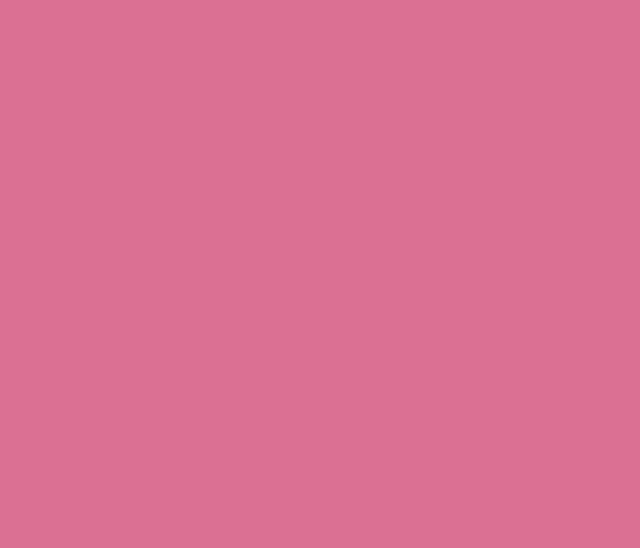
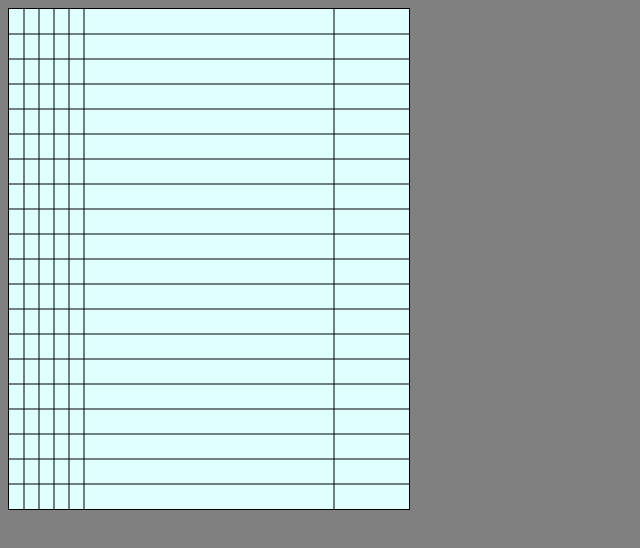
Before and after one commit to Rosqilla/Tetris, a plain HTML site: page index.html in a window 1280 px wide. Shown: the whole page, without its empty margins (0-640 px from the left). Drawn offline with Linux system fonts and the light colour scheme.

Commit message:
Tamaño de las barras laterales, tamaño donde se juega y lineas verticales de la cuadricula de la izquierda y lineas horizonntales de toda la cuadricula

```diff
--- a/index.html
+++ b/index.html
@@ -7,7 +7,7 @@
 </head>
 
 <body>
-	<canvas></canvas>
+	<canvas id="TETRIS"></canvas>
 	<script src="main.js"></script>
 
 </body>
--- a/main.js
+++ b/main.js
@@ -0,0 +1,37 @@
+const canvas = document.getElementById("TETRIS");
+const context = canvas.getContext("2d");
+
+// width 250px terreno de juego y 150px de menu
+canvas.height = 500;
+canvas.width = 400;
+
+// limites del terreno de juego
+let gameSize = canvas.width * 0.625;
+let sidebarSize = (canvas.width * 0.375) / 2;
+// cuadricula para hacer interfaz
+let sidebarSpacing = sidebarSize / 5;
+let minoHeight = canvas.height / 20;
+
+// linea izquierda del terreno de juego
+context.beginPath();
+context.moveTo(sidebarSize, 0);
+context.lineTo(sidebarSize, canvas.height);
+
+// linea derecha del terreno de juego
+context.moveTo(gameSize + sidebarSize, 0);
+context.lineTo(gameSize + sidebarSize, canvas.height);
+
+// lineas verticales de la cuadricula de la barra de la izquierda
+for (let i = 1; i < 5; i++) {
+	context.moveTo(sidebarSpacing * i, 0);
+	context.lineTo(sidebarSpacing * i, canvas.height);
+}
+
+// lineas horizontales de la cuadricula
+for (let i = 1; i < 20; i++) {
+	context.moveTo(0, minoHeight * i);
+	context.lineTo(canvas.width, minoHeight * i);
+}
+
+// dibujar la linea
+context.stroke();
--- a/style.css
+++ b/style.css
@@ -1,3 +1,9 @@
 body {
-	background-color: palevioletred;
+	background-color: grey;
 }
+
+
+#TETRIS {
+	background-color: lightcyan;
+	border: solid 1px black;
+}
```
